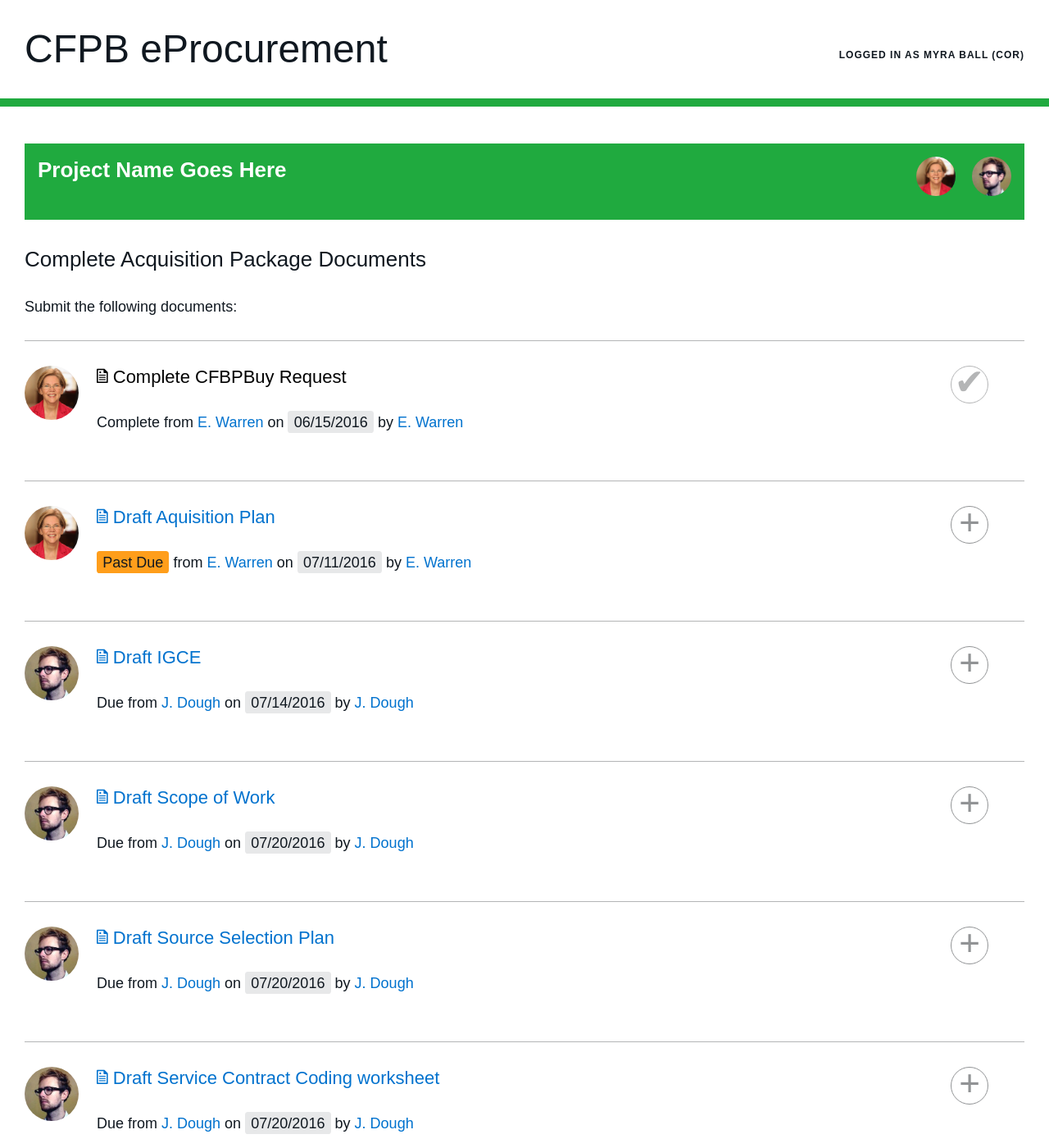
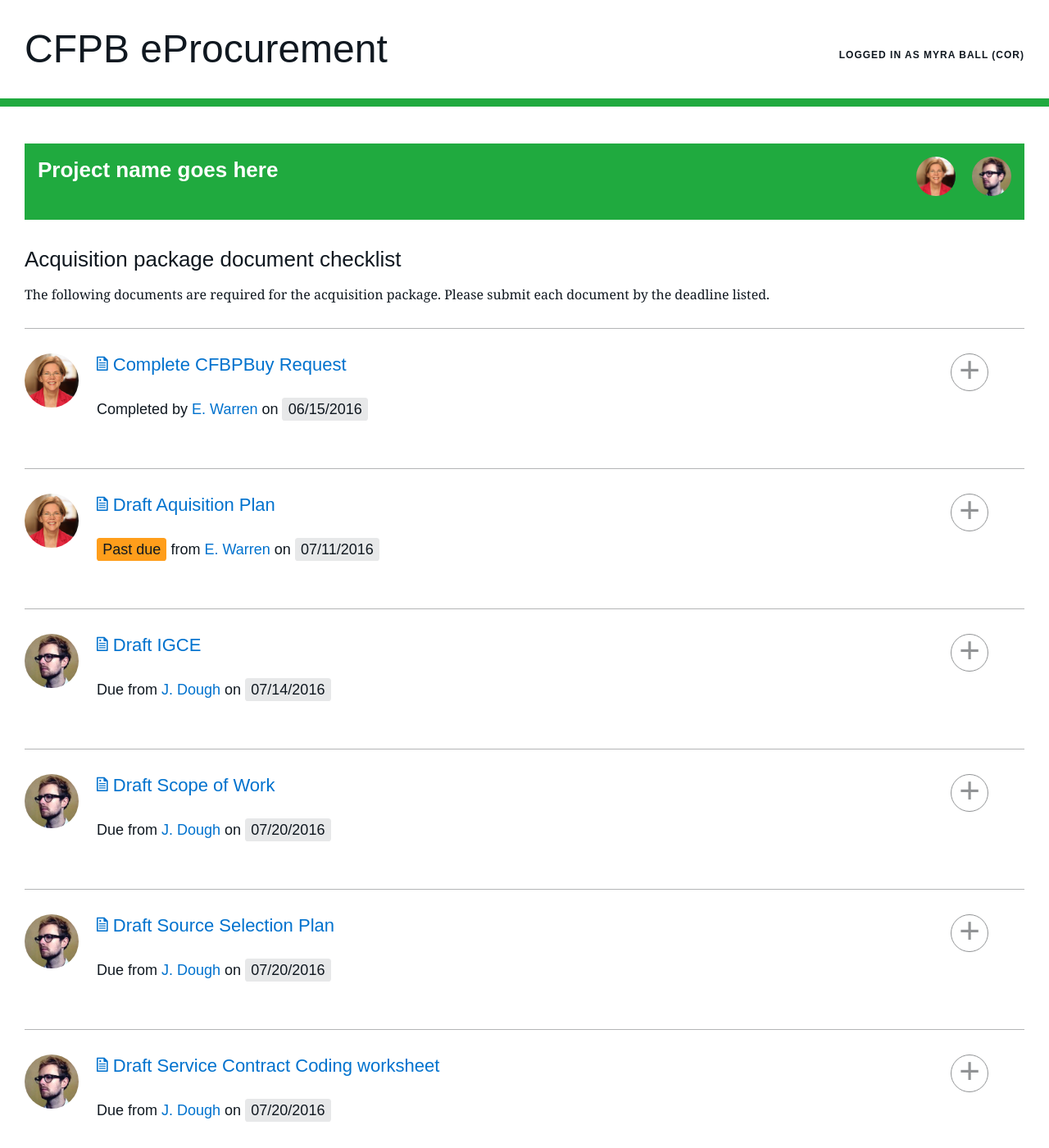
Before and after one commit to 18F/cfpb-eprocurement, a Jekyll site: the page built from checklist/convo.html, in a window 1280 px wide and 1400 px high. Shown: the whole window at 82% size. Built offline with Jekyll 4.4.1, drawn with Linux system fonts in a browser that asks for light colours.

Commit message:
captialization, etc.

```diff
--- a/_layouts/checklist.html
+++ b/_layouts/checklist.html
@@ -10,15 +10,15 @@
       <li>{% include user_avatar.html user=user %}</li>
       {% endfor %}
     </ul>
-    <h2 class="project-name">Project Name Goes Here</h2>
+    <h2 class="project-name">Project name goes here</h2>
   </div>
 
   {% assign milestones = site.data.checklist.milestones %}
   {% assign users = site.data.checklist.users %}
 
-  <h2>Complete Acquisition Package Documents</h2>
+  <h2>Acquisition package document checklist</h2>
 
-  <h4>Submit the following documents:</h4>
+  <p>The following documents are required for the acquisition package. Please submit each document by the deadline listed.</p>
 
   <div role="tablist" class="feature-list">
     {% for milestone in milestones %}
@@ -36,7 +36,7 @@
         </h3>
         <h4 class="status">
           <span class="status-label">{{ milestone.status }}</span>
-          {% if milestone.status == 'complete' %}
+          {% if milestone.status == 'Completed' %}
             by
           {% else %}
             from
@@ -44,8 +44,6 @@
           <a href="#contact">{{ owner.name }}</a>
           on
           <time>{{ milestone.date[milestone.status] | default: milestone.date.due }}</time>
-          by
-          <a href="#contact">{{ owner.name }}</a>
         </h4>
       </div>
       <div role="tabpanel" aria-hidden="true" id="{{ content_slug }}">
@@ -93,8 +90,8 @@
       this.setAttribute(EXPANDED, expanded);
       var panel = document.getElementById(id);
       panel.setAttribute(HIDDEN, !expanded);
-      panel.setAttribute(TABINDEX, expanded ? 0 : -1);
     });
   });
+</script>
 
-</script>
+{{ content }}
```
Also changed, not shown: other parts of _layouts/checklist.html (+0 -1 lines), _data/checklist/milestones.yml (+14 -13 lines).
